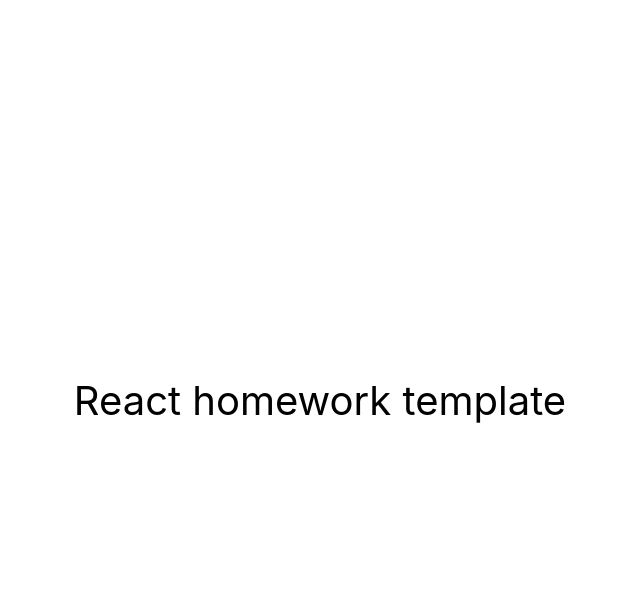
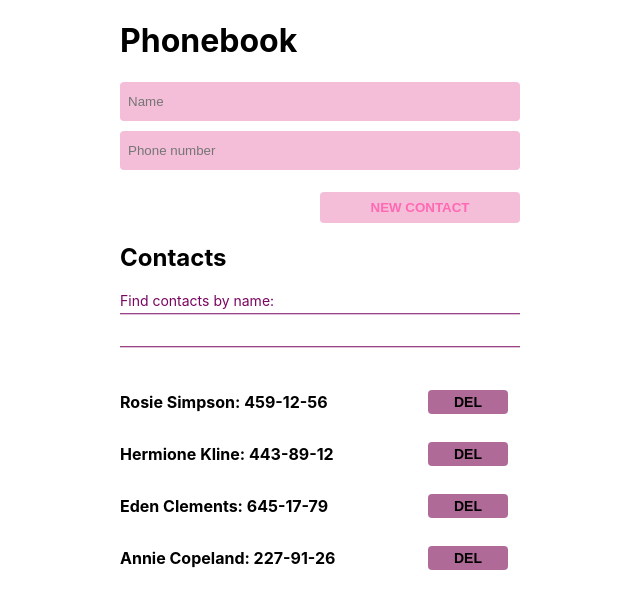
Before and after one commit to TanyaEdyna/goit-react-hw-02-phonebook, a React (Create React App) app: page / in a window 1280 px wide. Shown: the top 608 px of the page, without its empty margins (320-960 px from the left). Built offline with nearby package versions, Linux system fonts and the light colour scheme.

Commit message:
verification code

```diff
--- a/package.json
+++ b/package.json
@@ -7,6 +7,7 @@
     "@testing-library/jest-dom": "^5.16.3",
     "@testing-library/react": "^12.1.4",
     "@testing-library/user-event": "^13.5.0",
+    "nanoid": "^4.0.2",
     "react": "^18.1.0",
     "react-dom": "^18.1.0",
     "react-scripts": "5.0.1",
--- a/src/components/App.jsx
+++ b/src/components/App.jsx
@@ -1,16 +1,62 @@
-export const App = () => {
-  return (
-    <div
-      style={{
-        height: '100vh',
-        display: 'flex',
-        justifyContent: 'center',
-        alignItems: 'center',
-        fontSize: 40,
-        color: '#010101'
-      }}
-    >
-      React homework template
-    </div>
-  );
-};
+import React, { Component } from "react";
+import { ContactForm } from "./ContactForm/ContactForm";
+import Filter from "./Filter/Filter";
+import ContactList from "./ContactList/ContactList";
+import css from "./App.module.css";
+import { nanoid } from "nanoid";
+
+export class App extends Component {
+  state = {
+    contacts: [
+      { id: "id-1", name: "Rosie Simpson", number: "459-12-56" },
+      { id: "id-2", name: "Hermione Kline", number: "443-89-12" },
+      { id: "id-3", name: "Eden Clements", number: "645-17-79" },
+      { id: "id-4", name: "Annie Copeland", number: "227-91-26" },
+    ],
+    filter: "",
+  };
+
+  handleFormSubmit = ({ contactName, number }) => {
+    const newContact = { contactName, number, id: nanoid() };
+    const { contacts } = this.state;
+
+    if (contacts.some((contact) => contactName === contact.contactName)) {
+      alert(`${contactName} is already in contacts`);
+      return;
+    }
+
+    this.setState(({ contacts }) => ({
+      contacts: [...contacts, newContact],
+    }));
+  };
+
+  handleChangeFilter = (event) => {
+    this.setState({ filter: event.target.value });
+  };
+
+  deleteContact = (id) => {
+    this.setState((prevState) => ({
+      contacts: prevState.contacts.filter((contact) => contact.id !== id),
+    }));
+  };
+
+  render() {
+    const { filter, contacts } = this.state;
+    return (
+      <div className={css.form_block}>
+        <h1 className={css.title}>Phonebook</h1>
+        <ContactForm
+          onSubmit={this.handleFormSubmit}
+          contacts={contacts} />
+        <h2>Contacts</h2>
+        <Filter
+          filter={filter}
+          onChange={this.handleChangeFilter} />
+        <ContactList
+          contacts={contacts}
+          filter={filter}
+          deleteContact={this.deleteContact} />
+      </div>
+    );
+  }
+}
--- /dev/null
+++ b/src/components/App.module.css
@@ -0,0 +1,4 @@
+.form_block {
+    margin: 0 auto;
+    width: 400px;
+}
--- /dev/null
+++ b/src/components/ContactForm/ContactForm.jsx
@@ -0,0 +1,64 @@
+import React, { Component } from 'react';
+import PropTypes from 'prop-types';
+import css from "./ContactForm.module.css";
+
+export class ContactForm extends Component {
+    state = {
+    contacts: [],
+    contactName: '',
+    number: '',
+    };
+
+    handleChange = (event) => {
+        this.setState({
+            [event.target.name]: event.target.value
+        });
+    };
+
+    handleSubmit = (event) => {
+        event.preventDefault();
+        const { contactName, number } = this.state;
+        const { onSubmit } = this.props;
+        onSubmit({ contactName, number });
+        this.setState({ contactName: '', number: '' })
+    };
+    render() {
+        const { contactName, number } = this.state;
+        return (
+        <section className={css.form_section}>
+
+        <form className={css.form} onSubmit={this.handleSubmit}>
+            <input
+                className={css.input}
+                type="text"
+                name="name"
+                placeholder="Name"
+                pattern="^[a-zA-Zа-яА-Я]+(([' -][a-zA-Zа-яА-Я ])?[a-zA-Zа-яА-Я]*)*$"
+                title="Name may contain only letters, apostrophe, dash and spaces. For example Adrian, Jacob Mercer, Charles de Batz de Castelmore d'Artagnan"
+                value={contactName}
+                onChange={this.handleChange}
+                required
+
+            />
+            <input
+                className={css.input}
+                type="tel"
+                name="number"
+                placeholder="Phone number"
+                pattern="\+?\d{1,4}?[-.\s]?\(?\d{1,3}?\)?[-.\s]?\d{1,4}[-.\s]?\d{1,4}[-.\s]?\d{1,9}"
+                title="Phone number must be digits and can contain spaces, dashes, parentheses and can start with +"
+                value={number}
+                onChange={this.handleChange}
+                required
+            />
+            <button className={css.form_button} type="submit">New Contact</button>
+        </form>
+        </section>
+    )
+
+    }
+
+}
+ContactForm.propTypes = {
+    onSubmit: PropTypes.func.isRequired,
+}
--- /dev/null
+++ b/src/components/ContactForm/ContactForm.module.css
@@ -0,0 +1,31 @@
+.form_section {
+    margin: 0 auto;
+    width: 400px;
+}
+.form {
+    display: flex;
+    flex-direction: column;
+    gap: 10px;
+
+
+}
+.input {
+    padding: 12px 8px;
+    background-color: rgb(244, 190, 217);
+    border: none;
+    border-radius: 4px;
+
+}
+.form_button {
+    width: 200px;
+    padding: 8px 4px;
+    margin-left: auto;
+    margin-top: 12px;
+    text-transform: uppercase;
+    color: hotpink;
+    background-color: rgb(244, 190, 217);
+    font-weight: 900;
+    border: none;
+    border-radius: 4px;
+
+}
--- /dev/null
+++ b/src/components/ContactList/ContactList.jsx
@@ -0,0 +1,30 @@
+import PropTypes from 'prop-types';
+import css from "./ContactList.module.css";
+
+const ContactList = ({ contacts, filter, deleteContact }) => {
+    const filteredContacts = contacts.filter((contact) =>
+        contact.name.toLowerCase().includes(filter.toLowerCase())
+    )
+    return (
+        <ul className={css.contact_list}>
+            {filteredContacts.map(({ id, name, number }) => (
+                <li className={css.contact_item} key={id}>
+                    <p className={css.contact_name}>{name}: {number}</p>
+                    <button className={css.contact_btn_delete} type="button" onClick={() => deleteContact(id)}>Del</button>
+                </li>
+            )
+            )}
+        </ul>
+    );
+};
+ContactList.propTypes = {
+  contacts: PropTypes.arrayOf(
+    PropTypes.shape({
+      id: PropTypes.string.isRequired,
+      name: PropTypes.string.isRequired,
+      number: PropTypes.string.isRequired,
+    })
+  ).isRequired,
+  deleteContact: PropTypes.func.isRequired,
+};
+export default ContactList;
--- /dev/null
+++ b/src/components/ContactList/ContactList.module.css
@@ -0,0 +1,23 @@
+.contact_list {
+    padding: 0;
+    padding: 12px 12px 0 0;
+}
+.contact_item {
+    display: flex;
+    justify-content: space-between;
+    align-items: center;
+
+}
+.contact_name {
+    font-weight: 700;
+}
+.contact_btn_delete {
+    width: 80px;
+    height: 24px;
+    font-size: 14px;
+    font-weight: 700;
+    text-transform: uppercase;
+    border: none;
+    border-radius: 4px;
+    background-color: #af6a98;
+}
--- /dev/null
+++ b/src/components/Filter/Filter.jsx
@@ -0,0 +1,25 @@
+import PropTypes from 'prop-types';
+import css from "./Filter.module.css";
+
+const Filter = ({filter, onChange}) => {
+    return (
+        <label className={css.label_filter}>
+            <span className={css.label_name}>Find contacts by name:</span>
+            <input
+                className={css.filter_input}
+                type="text"
+                name="filter"
+                value={filter}
+                onChange={onChange} //вказує на подію
+            />
+        </label>
+        )
+
+}
+
+Filter.propTypes = {
+    filter: PropTypes.string.isRequired,
+    onChange: PropTypes.func.isRequired,
+
+}
+export default Filter;
--- /dev/null
+++ b/src/components/Filter/Filter.module.css
@@ -0,0 +1,18 @@
+.label_filter {
+    display: flex;
+    flex-direction: column;
+    flex-wrap: wrap;
+    color: rgb(121, 6, 96);
+    margin-bottom: 10px;
+
+}
+.label_name {
+    font-size: 14px;
+    color: rgb(121, 6, 96);
+    margin-bottom: 4px;
+}
+.filter_input {
+    padding: 8px 4px;
+    border-image: linear-gradient(to top, transparent, rgb(121, 6, 96)) 50;
+    outline: none;
+}
```
Also changed, not shown: 1 other file (tests, documents, lock files or other folders).
